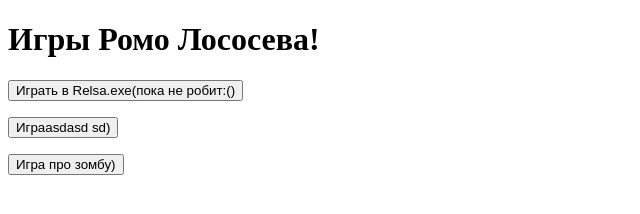
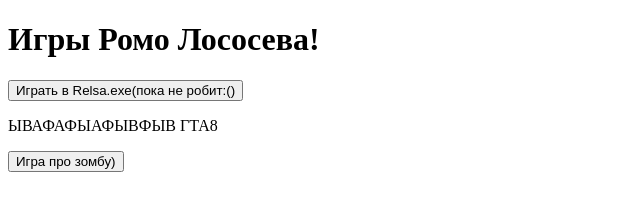
Before and after one commit to RomanS555/RomanS555.github.io, a plain HTML site: page index.html in a window 1280 px wide. Shown: the whole page, without its empty margins (0-640 px from the left). Drawn offline with Linux system fonts and the light colour scheme.

Commit message:
Update index.html

```diff
--- a/index.html
+++ b/index.html
@@ -2,7 +2,7 @@
 <h1>Игры Ромо Лососева!</h1>
 <input id="1" type = "button" value ="Играть в Relsa.exe(пока не робит:()">
 <p></p>
-<input id="2" type = "button" value ="Играasdasd sd)">
+ЫВАФАФЫАФЫВФЫВ ГТА8
 <p></p>
 <input id="3" type = "button" value ="Игра про зомбу)">
 <script>
```
